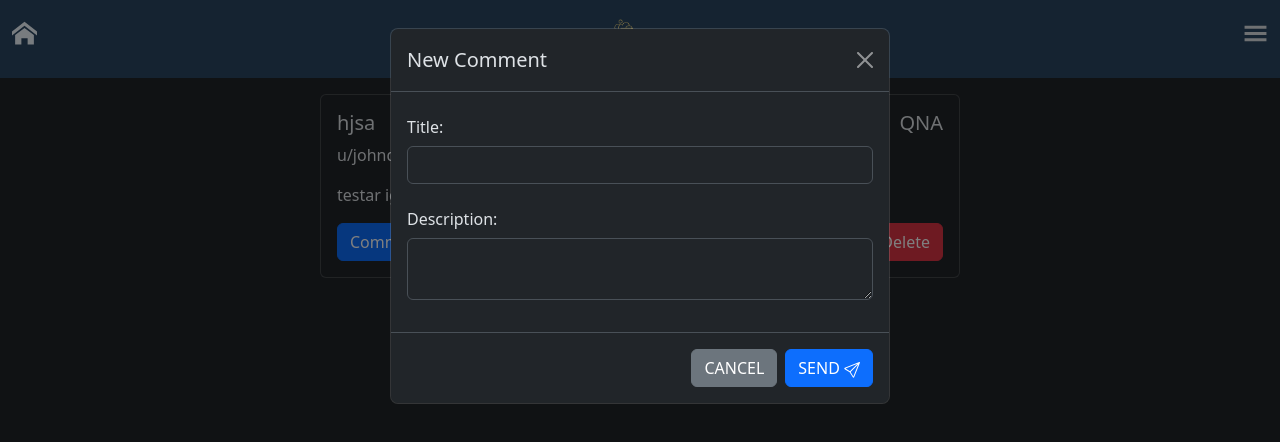
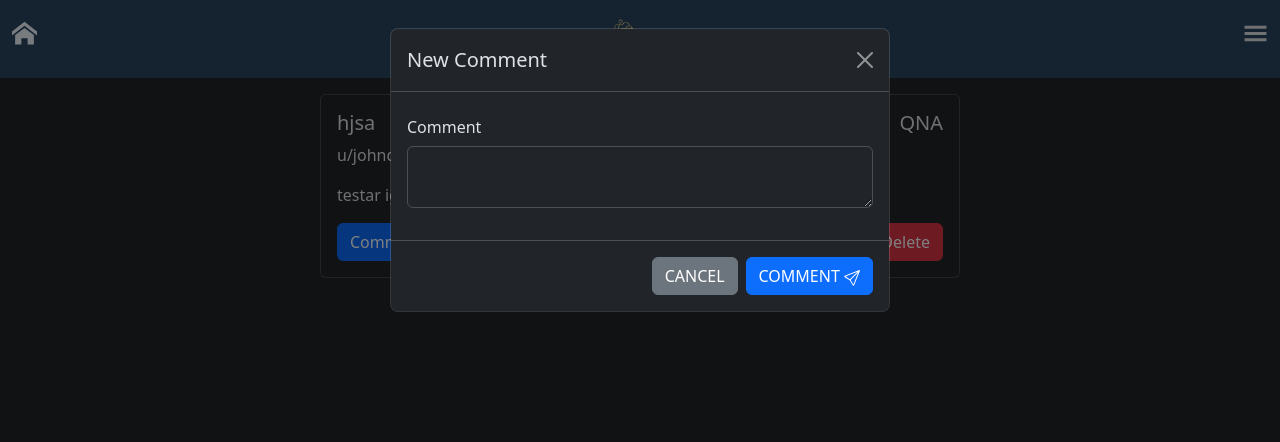
Before and after one commit to fridaew/typescript-online-forum, a React (Create React App) app in the folder webshop-typescript/: page /thread/10 in a window 1280 px wide. Both pictures are taken after a click on the button "Comment". Shown: the top 442 px of the page. Built offline with nearby package versions, Linux system fonts and the light colour scheme; data requests are answered from the project's data file.

Commit message:
for magnus

```diff
--- a/webshop-typescript/db.json
+++ b/webshop-typescript/db.json
@@ -96,6 +96,11 @@
       "title": "",
       "description": "",
       "id": 3
+    },
+    {
+      "title": "",
+      "description": "",
+      "id": 4
     }
   ]
 }
--- a/webshop-typescript/src/components/ThreadCommentsView.tsx
+++ b/webshop-typescript/src/components/ThreadCommentsView.tsx
@@ -55,20 +55,15 @@ import { useState, ChangeEvent } from 'react';
             </div>
             <div className="modal-body">
               <form>
-
                 <div className="mb-3">
-                  <label htmlFor="recipient-name" className="col-form-label">Title:</label>
-                  <input type="text" className="form-control" id="recipient-name" />
-                </div>
-                <div className="mb-3">
-                  <label htmlFor="message-text" className="col-form-label">Description:</label>
+                  <label htmlFor="message-text" className="col-form-label">Comment</label>
                   <textarea className="form-control" id="message-text"></textarea>
                 </div>
               </form>
             </div>
             <div className="modal-footer">
               <button type="button" className="btn btn-secondary" data-bs-dismiss="modal">CANCEL</button>
-              <button type="button" className="btn btn-primary" onClick={handleAddComment}>SEND <svg xmlns="http://www.w3.org/2000/svg" width="16" height="16" fill="currentColor" className="bi bi-send" viewBox="0 0 16 16">
+              <button type="button" className="btn btn-primary" onClick={handleAddComment}>COMMENT <svg xmlns="http://www.w3.org/2000/svg" width="16" height="16" fill="currentColor" className="bi bi-send" viewBox="0 0 16 16">
                 <path d="M15.854.146a.5.5 0 0 1 .11.54l-5.819 14.547a.75.75 0 0 1-1.329.124l-3.178-4.995L.643 7.184a.75.75 0 0 1 .124-1.33L15.314.037a.5.5 0 0 1 .54.11ZM6.636 10.07l2.761 4.338L14.13 2.576 6.636 10.07Zm6.787-8.201L1.591 6.602l4.339 2.76 7.494-7.493Z" />
               </svg></button>
             </div>
```
